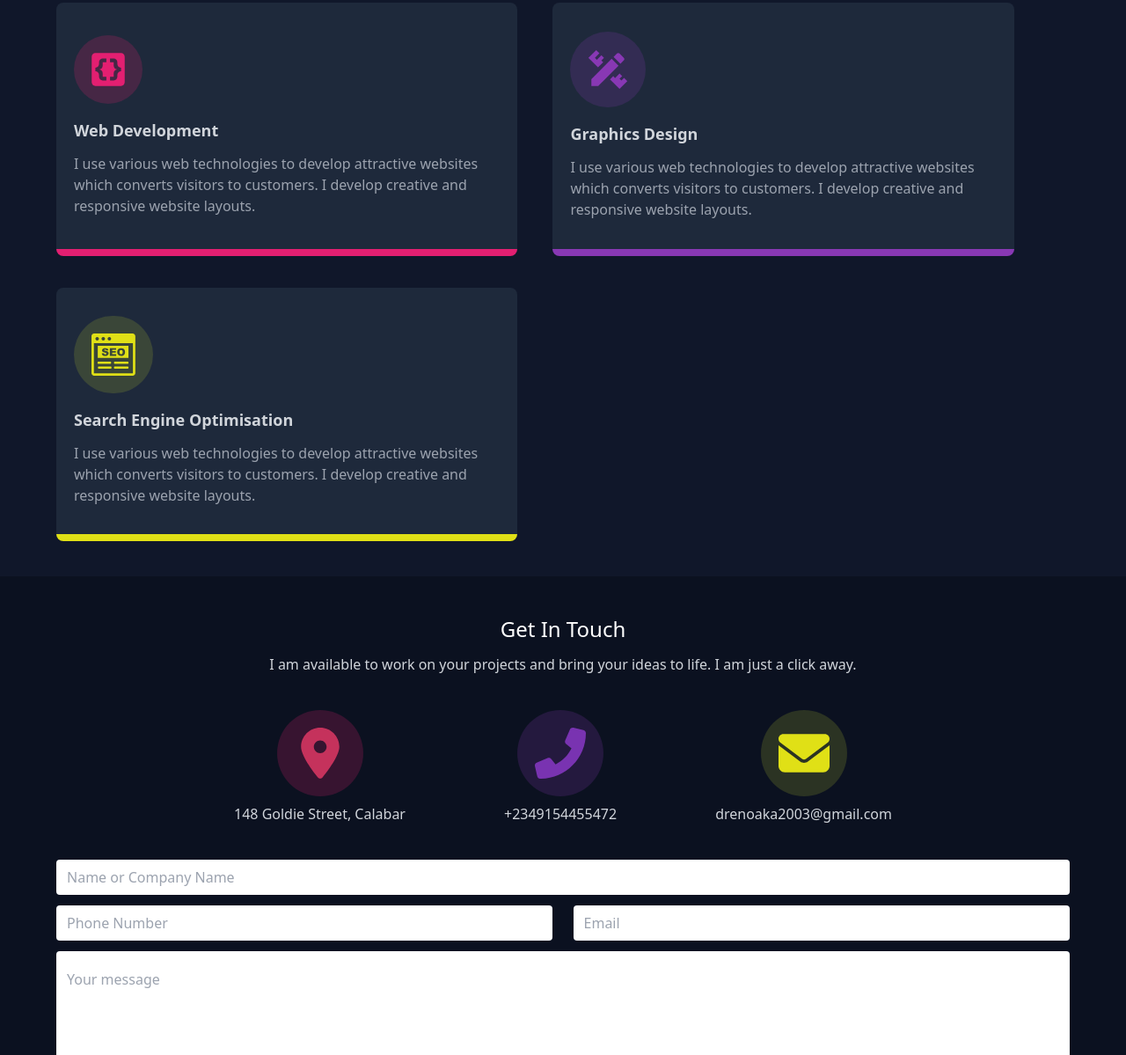
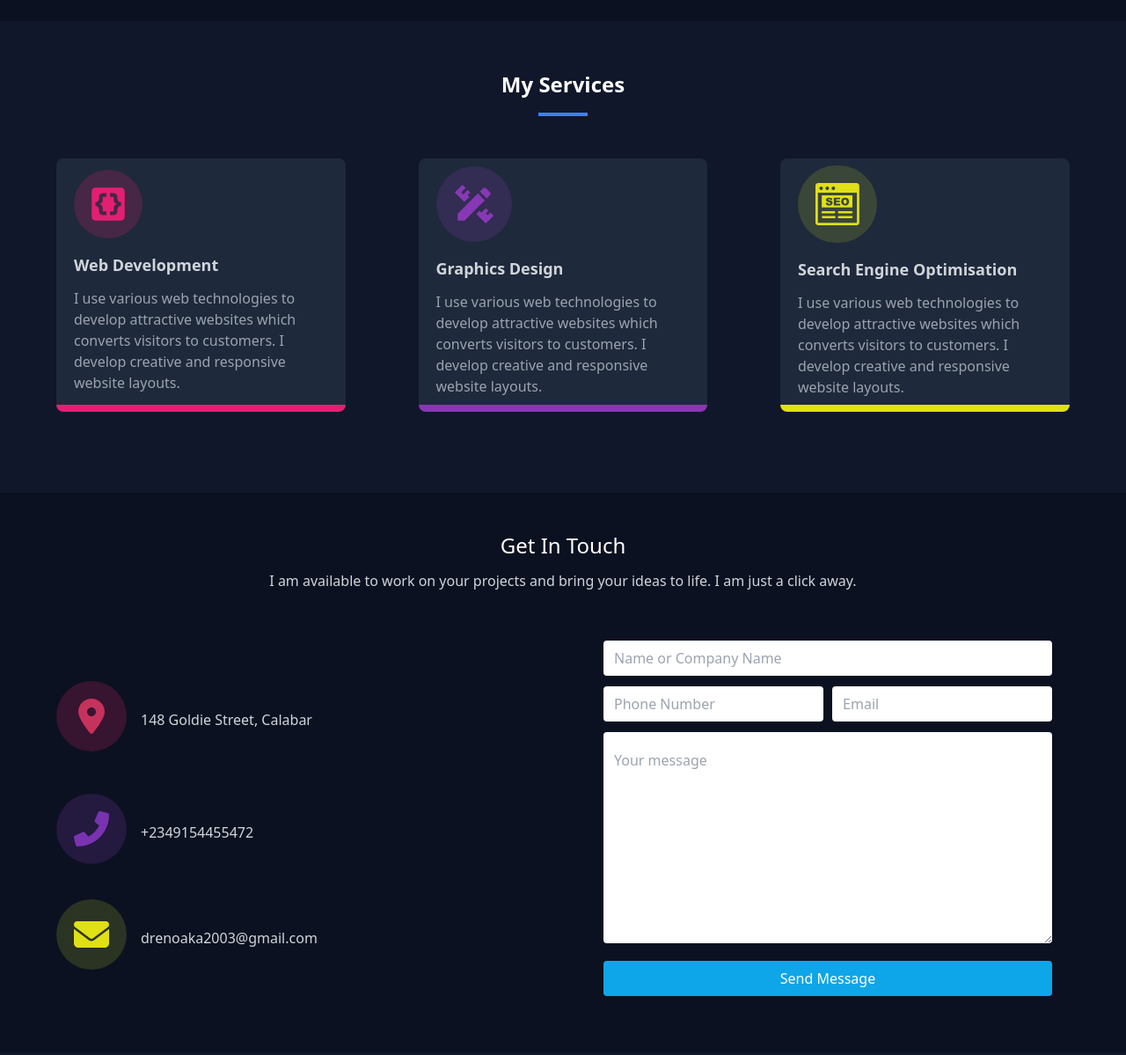
Before and after one commit to Dreno2003/portfolio, a website: page public/index.html in a window 1280 px wide. Shown: the part 568-1767 px from the top of the page at 88% size. Drawn offline with Linux system fonts and the light colour scheme.

Commit message:
hero , form and service section desktop modification

```diff
--- a/public/index.html
+++ b/public/index.html
@@ -26,7 +26,7 @@
         </div>
 
 
-        <div id="navContent" class="hidden h-full z-10 fixed top-0 left-0 w-0 ">
+        <div id="navContent" class="hidden lg:hidden h-full z-10 fixed top-0 left-0 w-0 ">
             <div class="fixed w-full h-full text-center bg-navbg-100">
                 <div id="closeBtn" class="justify-end relative " style="top: 20.5px; right: 20.5px;" onclick="closeModal()">
                     <svg xmlns="http://www.w3.org/2000/svg" class="h-5 w-5" viewBox="0 0 20 20" fill="currentColor">
@@ -45,20 +45,23 @@
             </div>
         </div>
 
+
+        <div class="hidden lg:flex lg:px-11 lg:py-8 lg:justify-between">
             <!-- desktop navigation view -->
-        <!-- <h2 class="text-white">logo</h2>
-        <nav class="text-white">
+            <h2 class="text-white">logo</h2>
+            <nav class="text-white lg:flex lg:gap-4">
                 <a href="#">Home</a>
                 <a href="#">About</a>
                 <a href="#">Services</a>
                 <a href="#">Portfolio</a>
                 <a href="#">Contact</a>
-        </nav> -->
+            </nav>
+        </div>
     </header>
 
     <main class="mt-5">
 
-        <section id="heroSection" class="text-white mx-5 md:mx-11 mt-14 text-center md:flex md:justify-between md:gap-3">
+        <section id="heroSection" style="height: 21rem;" class="text-white mx-5 md:mx-11 mt-14 text-center md:flex md:justify-between md:gap-6 lg:gap-44">
             <div class="md:text-left">
                 <h6 class="mb-3 flex justify-center md:justify-start">HI THERE
                     <div class="mx-2"><img src="./assets/images/emoji.svg"></div> I'M</h6>
@@ -69,7 +72,7 @@
                 <!--links to contact section of the page-->
             </div>
             <div class="hidden md:block">
-                <img src="./assets/images/Web Developer_Monochromatic.svg" alt="" class="w-910 max-w-none">
+                <img src="./assets/images/Web Developer_Monochromatic.svg" alt="" class="w-910 lg:w-950 max-w-none">
             </div>
         </section>
 
@@ -90,16 +93,16 @@
             </div>
         </section>
 
-        <section id="services" class="bg-primary-400 mt-28 py-10 md:px-11">
+        <section id="services" class="bg-primary-400 mt-28 py-10 md:py-14 md:px-11">
             <!-- services section -->
             <div class="md:flex md:flex-col md:justify-center md:items-center md:mb-12">
                 <h3 class="text-2xl font-bold text-center mb-8">My Services</h3>
                 <div class="md:border-t-4 md:w-14 md:-mt-4 border-blue-500"></div>
             </div>
-            <div id="service-card-wrapper " class="md:flex md:flex-wrap">
+            <div class="md:flex md:justify-center">
+                <div id="service-card-wrapper " class="md:flex md:flex-wrap md:justify-between">
 
-
-                <div class="bg-primary-300 rounded-lg h-72 mx-5 mb-9 flex items-center md:w-920 justify-center px-5" style="border-bottom: .54rem solid rgb(227, 31, 113);">
+                    <div class="bg-primary-300 rounded-lg h-72 mx-5 mb-9 flex items-center md:w-920  lg:w-940 justify-center px-5" style="border-bottom: .54rem solid rgb(227, 31, 113);">
                         <div>
                             <div class="bg-deviconcolor-100 w-max p-5 rounded-full mb-4"><img src="./assets/images/brackets.svg" alt=""></div>
                             <h3 class="font-bold text-lg text-gray-300 mb-3">Web Development</h3>
@@ -108,7 +111,7 @@
                         </div>
                     </div>
 
-                <div class="bg-primary-300 rounded-lg h-72 mx-5 md:w-920 flex items-center justify-center px-5 mb-9" style="border-bottom: .54rem solid rgb(136, 56, 180)">
+                    <div class="bg-primary-300 rounded-lg h-72 mx-5 md:w-920 lg:w-940 flex items-center justify-center px-5 mb-9" style="border-bottom: .54rem solid rgb(136, 56, 180)">
                         <div>
                             <div class="bg-deviconcolor-200 w-max p-5 rounded-full mb-4"><img src="./assets/images/graphics.svg" alt=""></div>
                             <!-- graphics card -->
@@ -117,7 +120,7 @@
                         </div>
                     </div>
 
-                <div class="bg-primary-300 rounded-lg h-72 mx-5 md:w-920 flex items-center justify-center px-5 " style="border-bottom: .54rem solid #e0e016">
+                    <div class="bg-primary-300 rounded-lg h-72 mx-5 md:w-920 lg:w-940 flex items-center justify-center px-5 " style="border-bottom: .54rem solid #e0e016">
                         <div>
                             <div class="bg-deviconcolor-400 w-max p-5 rounded-full mb-4">
                                 <!--<img src="./assets/images/seo.svg" class="h-12" alt="">-->
@@ -131,6 +134,7 @@
                     </div>
 
                 </div>
+            </div>
         </section>
         <section>
             <!-- portfolio section -->
@@ -139,32 +143,34 @@
 
         <section class="pt-11 md:px-11 ">
             <!-- contact section -->
+
             <div class="text-center mx-5">
                 <h3 class="text-white text-2xl mb-3">Get In Touch</h3>
                 <p class="text-gray-300">I am available to work on your projects and bring your ideas to life. I am just a click away.</p>
+                <div class="lg:flex lg:justify-between lg:items-center lg:mt-14">
                     <div class="md:flex md:justify-center">
-                    <div class="mt-8 md:mt-10 md:flex md:gap-28">
-                        <div class="mb-10">
+                        <div class="mt-8 md:mt-10 lg:mt-0 md:flex md:gap-28 lg:gap-0 md:flex-col">
+                            <div class="mb-10 lg:flex lg:items-center lg:gap-4">
 
                                 <div class="flex justify-center items-center mb-2">
                                     <div class="bg-deviconcolor-100 p-5 rounded-full w-max ">
-                                    <svg xmlns="http://www.w3.org/2000/svg" height="58" width="58" fill="#c5325c" viewBox="0 0 384 512"><!--! Font Awesome Pro 6.1.1 by @fontawesome - https://fontawesome.com License - https://fontawesome.com/license (Commercial License) Copyright 2022 Fonticons, Inc. --><path d="M168.3 499.2C116.1 435 0 279.4 0 192C0 85.96 85.96 0 192 0C298 0 384 85.96 384 192C384 279.4 267 435 215.7 499.2C203.4 514.5 180.6 514.5 168.3 499.2H168.3zM192 256C227.3 256 256 227.3 256 192C256 156.7 227.3 128 192 128C156.7 128 128 156.7 128 192C128 227.3 156.7 256 192 256z"/></svg>
+                                        <svg xmlns="http://www.w3.org/2000/svg" class="h-10 w-10" height="58" width="58" fill="#c5325c" viewBox="0 0 384 512"><!--! Font Awesome Pro 6.1.1 by @fontawesome - https://fontawesome.com License - https://fontawesome.com/license (Commercial License) Copyright 2022 Fonticons, Inc. --><path d="M168.3 499.2C116.1 435 0 279.4 0 192C0 85.96 85.96 0 192 0C298 0 384 85.96 384 192C384 279.4 267 435 215.7 499.2C203.4 514.5 180.6 514.5 168.3 499.2H168.3zM192 256C227.3 256 256 227.3 256 192C256 156.7 227.3 128 192 128C156.7 128 128 156.7 128 192C128 227.3 156.7 256 192 256z"/></svg>
                                     </div>
                                 </div>
                                 <p class="text-gray-300">148 Goldie Street, Calabar</p>
 
                             </div>
 
-                        <div class="mb-10">
+                            <div class="mb-10 lg:mb-8 lg:flex lg:items-center lg:gap-4">
                                 <div class="flex justify-center items-center mb-2">
-                                <div class="bg-deviconcolor-200 w-max p-5 rounded-full"><svg fill="#7933b1" xmlns="http://www.w3.org/2000/svg" height="58" width="58" viewBox="0 0 512 512"><!--! Font Awesome Pro 6.1.1 by @fontawesome - https://fontawesome.com License - https://fontawesome.com/license (Commercial License) Copyright 2022 Fonticons, Inc. --><path d="M18.92 351.2l108.5-46.52c12.78-5.531 27.77-1.801 36.45 8.98l44.09 53.82c69.25-34 125.5-90.31 159.5-159.5l-53.81-44.04c-10.75-8.781-14.41-23.69-8.974-36.47l46.51-108.5c6.094-13.91 21.1-21.52 35.79-18.11l100.8 23.25c14.25 3.25 24.22 15.8 24.22 30.46c0 252.3-205.2 457.5-457.5 457.5c-14.67 0-27.18-9.968-30.45-24.22l-23.25-100.8C-2.571 372.4 5.018 357.2 18.92 351.2z"/></svg></div>
+                                    <div class="bg-deviconcolor-200 w-max p-5 rounded-full"><svg fill="#7933b1" xmlns="http://www.w3.org/2000/svg" class="h-10 w-10" height="58" width="58" viewBox="0 0 512 512"><!--! Font Awesome Pro 6.1.1 by @fontawesome - https://fontawesome.com License - https://fontawesome.com/license (Commercial License) Copyright 2022 Fonticons, Inc. --><path d="M18.92 351.2l108.5-46.52c12.78-5.531 27.77-1.801 36.45 8.98l44.09 53.82c69.25-34 125.5-90.31 159.5-159.5l-53.81-44.04c-10.75-8.781-14.41-23.69-8.974-36.47l46.51-108.5c6.094-13.91 21.1-21.52 35.79-18.11l100.8 23.25c14.25 3.25 24.22 15.8 24.22 30.46c0 252.3-205.2 457.5-457.5 457.5c-14.67 0-27.18-9.968-30.45-24.22l-23.25-100.8C-2.571 372.4 5.018 357.2 18.92 351.2z"/></svg></div>
                                 </div>
                                 <p class="text-gray-300">+2349154455472</p>
                             </div>
 
-                        <div class="mb-10">
+                            <div class="mb-10 lg:flex lg:items-center lg:gap-4">
                                 <div class="flex justify-center items-center mb-2">
-                                <div class="bg-deviconcolor-400 w-max p-5 rounded-full"><svg xmlns="http://www.w3.org/2000/svg" fill="#e0e016" height="58" width="58" viewBox="0 0 512 512"><!--! Font Awesome Pro 6.1.1 by @fontawesome - https://fontawesome.com License - https://fontawesome.com/license (Commercial License) Copyright 2022 Fonticons, Inc. --><path d="M464 64C490.5 64 512 85.49 512 112C512 127.1 504.9 141.3 492.8 150.4L275.2 313.6C263.8 322.1 248.2 322.1 236.8 313.6L19.2 150.4C7.113 141.3 0 127.1 0 112C0 85.49 21.49 64 48 64H464zM217.6 339.2C240.4 356.3 271.6 356.3 294.4 339.2L512 176V384C512 419.3 483.3 448 448 448H64C28.65 448 0 419.3 0 384V176L217.6 339.2z"/></svg>
+                                    <div class="bg-deviconcolor-400 w-max p-5 rounded-full"><svg xmlns="http://www.w3.org/2000/svg" fill="#e0e016" class="h-10 w-10" height="58" width="58" viewBox="0 0 512 512"><!--! Font Awesome Pro 6.1.1 by @fontawesome - https://fontawesome.com License - https://fontawesome.com/license (Commercial License) Copyright 2022 Fonticons, Inc. --><path d="M464 64C490.5 64 512 85.49 512 112C512 127.1 504.9 141.3 492.8 150.4L275.2 313.6C263.8 322.1 248.2 322.1 236.8 313.6L19.2 150.4C7.113 141.3 0 127.1 0 112C0 85.49 21.49 64 48 64H464zM217.6 339.2C240.4 356.3 271.6 356.3 294.4 339.2L512 176V384C512 419.3 483.3 448 448 448H64C28.65 448 0 419.3 0 384V176L217.6 339.2z"/></svg>
                                     </div>
                                 </div>
                                 <p class="text-gray-300">drenoaka2003@gmail.com</p>
@@ -173,22 +179,25 @@
 
                         </div>
                     </div>
-            </div>
+
 
                     <div id="contact-form" class="pb-16">
                         <!-- contact form section -->
                         <div class="mx-5">
                             <form action="" class="flex justify-center flex-col">
-                        <input type="text" class="mb-3 h-6 py-5 text-gray-500 rounded outline-none px-3 focus:border-2 focus:border-blue-500" name="name" placeholder="Name or Company Name" id="" required>
+                                <input type="text" class="mb-3 h-6 py-5 text-gray-500 rounded outline-none px-3 focus:bg-blue-100" name="name" placeholder="Name or Company Name" id="" required>
                                 <div class="flex-col md:flex-row flex justify-between">
-                            <input type="tel" class="mb-3 h-6 py-5 md:w-930 text-gray-500 rounded outline-none focus:border-2 focus:border-blue-500 px-3" name="tel" placeholder="Phone Number" id="" required>
-                            <input type="email" class="mb-3 h-6 py-5 md:w-930 text-gray-500 rounded outline-none px-3 focus:border-2 focus:border-blue-500" name="email" placeholder="Email" required>
+                                    <input type="tel" autocomplete=" off " class="mb-3 box-border h-6 py-5 md:w-930  text-gray-500 rounded outline-none focus:bg-blue-100 px-3" name="tel" placeholder="Phone Number" id="" required>
+                                    <input type="email" class="mb-3 h-6 py-5 md:w-930 text-gray-500 rounded outline-none px-3 focus:bg-blue-100" name="email" placeholder="Email" required>
                                 </div>
-                        <textarea name="message" class="mb-5 h-60 py-5 text-gray-500 rounded outline-none focus:border-2 focus:border-blue-500 px-3" id="" cols="30" rows="10" required placeholder="Your message"></textarea>
+                                <textarea name="message" class="mb-5 h-60 py-5 text-gray-500 rounded outline-none focus:bg-blue-100 px-3" id="" cols="30" rows="10" required placeholder="Your message"></textarea>
                                 <button type="submit" class="bg-primary-100 py-5 cursor-pointer text-white flex rounded  justify-center items-center h-6">Send Message</button>
                             </form>
                         </div>
                     </div>
+                </div>
+            </div>
+
         </section>
 
     </main>
--- a/tailwind.config.js
+++ b/tailwind.config.js
@@ -24,12 +24,18 @@ module.exports = {
                 '910': '21.8rem',
                 '920': '44%',
                 '930': '49%',
+                '940': '27.6%',
+                '950': '25.8em'
 
             },
 
             'borderColor': {
                 'primary': '#0FA5E9',
-            }
+            },
+
+            screens: {
+                '4lg': '1230px',
+            },
 
         },
     },
```
Also changed, not shown: public/css/output.css. Lines whose indentation alone changed are shown as unchanged.
